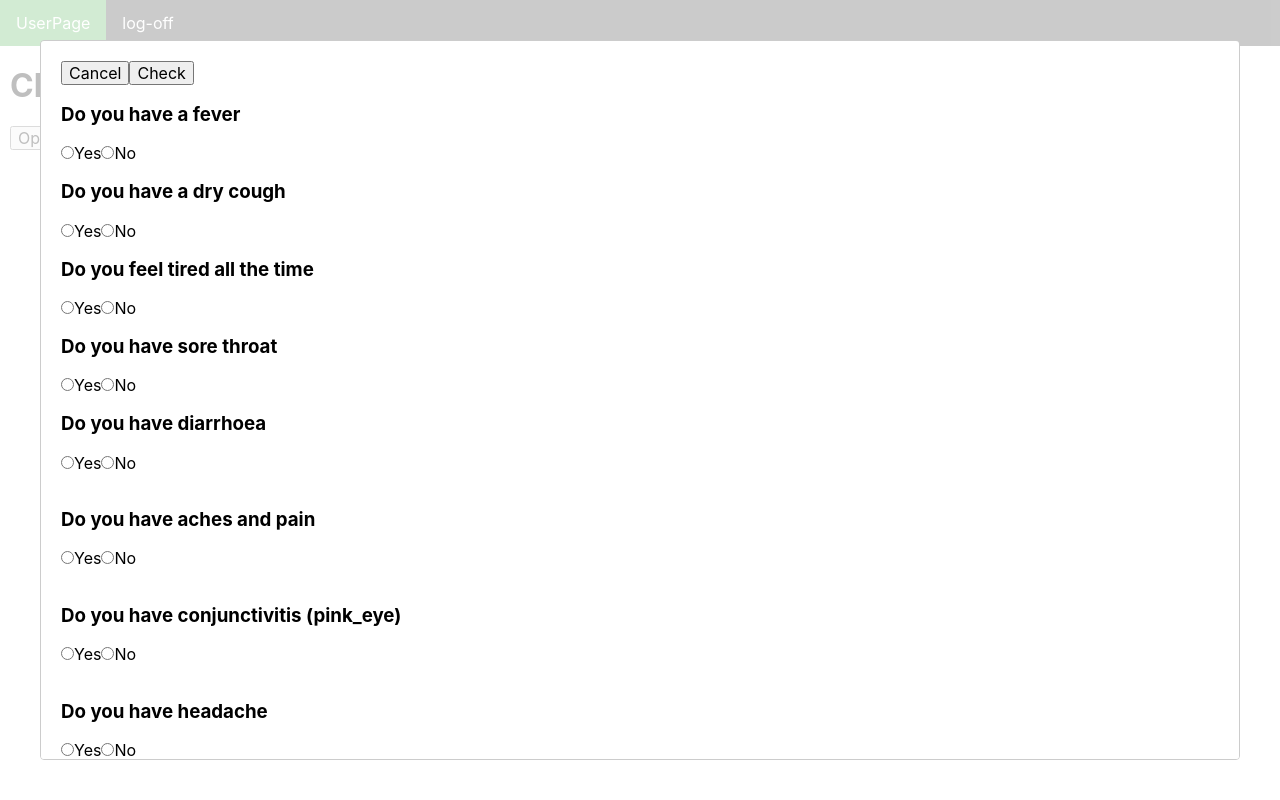
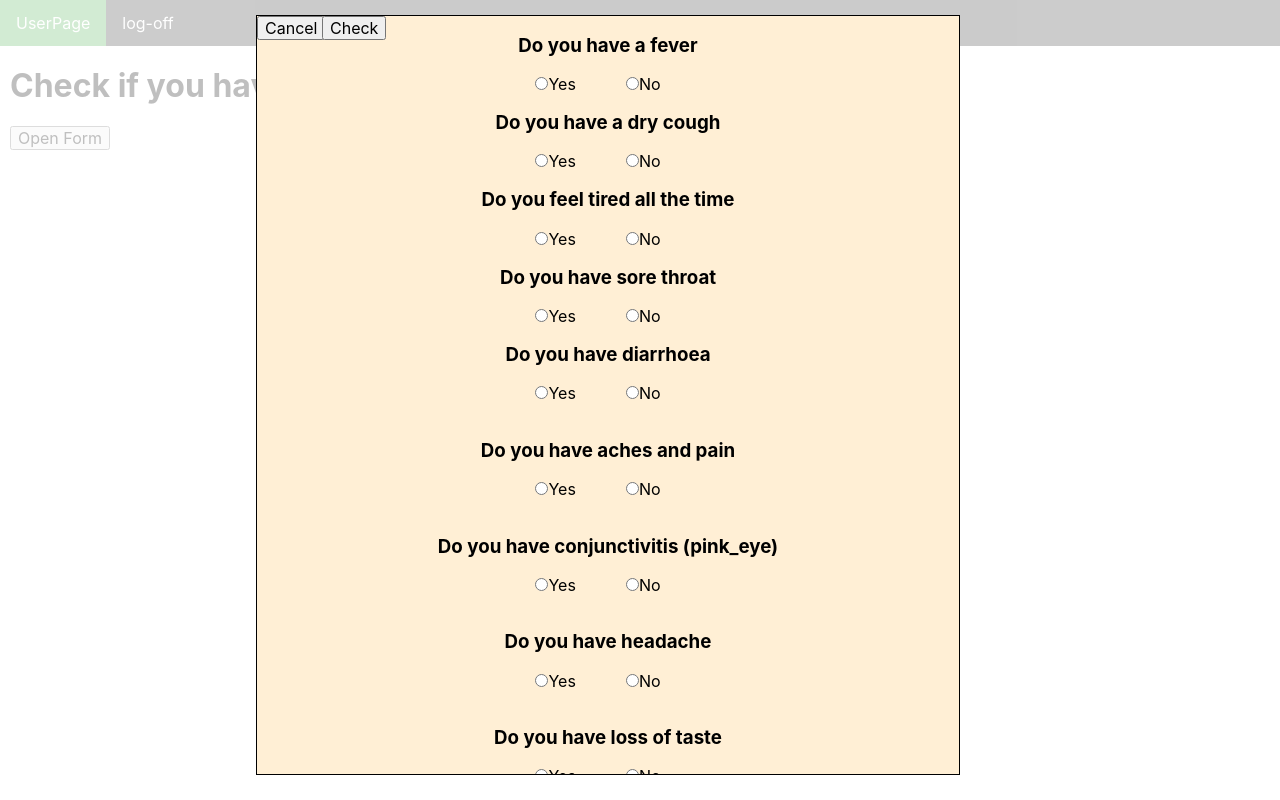
Before and after one commit to reubenwasser/cmpt470-project, a React (Create React App) app in the folder frontend/: page /UserPage in a window 1280 px wide. Both pictures are taken after a click on the button "Open Form". Built offline with nearby package versions, Linux system fonts and the light colour scheme.

Commit message:
diag form css

```diff
--- a/frontend/src/Components/UnauthMain/UnauthMain.js
+++ b/frontend/src/Components/UnauthMain/UnauthMain.js
@@ -15,10 +15,6 @@ class UnauthMain extends Component {
 			</div>
 
 
-
-
-
-
 		)
 	}
 }
--- a/frontend/src/Components/UserPage/UserPage.css
+++ b/frontend/src/Components/UserPage/UserPage.css
@@ -30,3 +30,34 @@ li a:hover:not(.active) {
   margin-left: 10px;
 
 }
+.Modal {
+  overflow-y: auto;
+  margin-left: 20%;
+  margin-top: 15px;
+  width: 55%;
+  max-height: 95vh;
+  border: 1px solid black;
+  background-color: papayawhip;
+}
+.input_label {
+  text-align: center;
+
+}
+.input_yes {
+
+  margin-left: -20px;
+}
+.input_no {
+  margin-left: 50px;
+}
+.close_form {
+  text-align: center;
+  position:fixed;
+}
+.check_per {
+  position:fixed;
+  margin-left:65px;
+}
+.show_per {
+  margin-left:15px;
+}
--- a/frontend/src/Components/UserPage/UserPage.js
+++ b/frontend/src/Components/UserPage/UserPage.js
@@ -100,115 +100,113 @@ class UserPage extends React.Component {
 					<button onClick={this.handleOpenModal}>Open Form</button>
 
 			        <ReactModal
-			           isOpen={this.state.showModal}
-			           contentLabel="diag form"
+			        	isOpen={this.state.showModal}
+			        	contentLabel="diag form"
+			        	className = "Modal"
 			        >
-			          <button onClick={this.handleCloseModal}>Cancel</button>
-			          <button onClick={this.SeePercent}>Check</button>
+			        	<button class="close_form" onClick={this.handleCloseModal}>Cancel</button>
+			        	<button class="check_per" onClick={this.SeePercent}>Check</button>
 
-			          <div onChange={this.handleChange}>
-			          	<h3>Do you have a fever</h3>
-						<input type="radio" id="fever_yes" name="fever" value="2"/>
-						<label for="fever_yes">Yes</label>
-						<input type="radio" id="fever_no" name="fever" value="0"/>
-						<label for="fever_no">No</label><br/>
+			        	<div class="input_label" onChange={this.handleChange}>
+				          	<h3>Do you have a fever</h3>
+							<input class="input_yes" type="radio" id="fever_yes" name="fever" value="2"/>
+							<label for="fever_yes">Yes</label>
+							<input class="input_no" type="radio" id="fever_no" name="fever" value="0"/>
+							<label for="fever_no">No</label><br/>
 						</div>
-						<div onChange={this.handleChange}>
+						<div class="input_label" onChange={this.handleChange}>
 							<h3>Do you have a dry cough</h3>
-							<input type="radio" id="cough_yes" name="cough" value="2"/>
+							<input class="input_yes" type="radio" id="cough_yes" name="cough" value="2"/>
 							<label for="cough_yes">Yes</label>
-							<input type="radio" id="cough_no" name="cough" value="0"/>
+							<input class="input_no" type="radio" id="cough_no" name="cough" value="0"/>
 							<label for="cough_no">No</label><br/>
 						</div>
-						<div onChange={this.handleChange}>
+						<div class="input_label" onChange={this.handleChange}>
 							<h3>Do you feel tired all the time</h3>
-							<input type="radio" id="tired_yes" name="tired" value="2"/>
+							<input class="input_yes" type="radio" id="tired_yes" name="tired" value="2"/>
 							<label for="tired_yes">Yes</label>
-							<input type="radio" id="tired_no" name="tired" value="0"/>
+							<input class="input_no" type="radio" id="tired_no" name="tired" value="0"/>
 							<label for="tired_no">No</label><br/>
 						</div>
-						<div onChange={this.handleChange}>
+						<div class="input_label" onChange={this.handleChange}>
 							<h3>Do you have sore throat</h3>
-							<input type="radio" id="sore_yes" name="sore" value="1"/>
+							<input class="input_yes" type="radio" id="sore_yes" name="sore" value="1"/>
 							<label for="sore_yes">Yes</label>
-							<input type="radio" id="sore_no" name="sore" value="0"/>
+							<input class="input_no" type="radio" id="sore_no" name="sore" value="0"/>
 							<label for="sore_no">No</label><br/>
 						</div>
-						<div onChange={this.handleChange}>
+						<div class="input_label" onChange={this.handleChange}>
 							<h3>Do you have diarrhoea</h3>
-							<input type="radio" id="diarrhoea_yes" name="diarrhoea" value="1"/>
+							<input class="input_yes" type="radio" id="diarrhoea_yes" name="diarrhoea" value="1"/>
 							<label for="diarrhoea_yes">Yes</label>
-							<input type="radio" id="diarrhoea_no" name="diarrhoea" value="0"/>
+							<input class="input_no" type="radio" id="diarrhoea_no" name="diarrhoea" value="0"/>
 							<label for="diarrhoea_no">No</label><br/><br/>
 						</div>
-						<div onChange={this.handleChange}>
+						<div class="input_label" onChange={this.handleChange}>
 							<h3>Do you have aches and pain</h3>
-							<input type="radio" id="aches_yes" name="aches" value="1"/>
+							<input class="input_yes" type="radio" id="aches_yes" name="aches" value="1"/>
 							<label for="aches_yes">Yes</label>
-							<input type="radio" id="aches_no" name="aches" value="0"/>
+							<input class="input_no" type="radio" id="aches_no" name="aches" value="0"/>
 							<label for="aches_no">No</label><br/><br/>
 						</div>
-						<div onChange={this.handleChange}>
+						<div class="input_label" onChange={this.handleChange}>
 							<h3>Do you have conjunctivitis (pink_eye)</h3>
-							<input type="radio" id="pink_eye_yes" name="pink_eye" value="1"/>
+							<input class="input_yes" type="radio" id="pink_eye_yes" name="pink_eye" value="1"/>
 							<label for="pink_eye_yes">Yes</label>
-							<input type="radio" id="pink_eye_no" name="pink_eye" value="0"/>
+							<input class="input_no" type="radio" id="pink_eye_no" name="pink_eye" value="0"/>
 							<label for="pink_eye_no">No</label><br/><br/>
 						</div>
-						<div onChange={this.handleChange}>
+						<div class="input_label" onChange={this.handleChange}>
 							<h3>Do you have headache</h3>
-							<input type="radio" id="headache_yes" name="headache" value="1"/>
+							<input class="input_yes" type="radio" id="headache_yes" name="headache" value="1"/>
 							<label for="headache_yes">Yes</label>
-							<input type="radio" id="headache_no" name="headache" value="0"/>
+							<input class="input_no" type="radio" id="headache_no" name="headache" value="0"/>
 							<label for="headache_no">No</label><br/><br/>
 						</div>
-						<div onChange={this.handleChange}>
+						<div class="input_label" onChange={this.handleChange}>
 							<h3>Do you have loss of taste</h3>
-							<input type="radio" id="no_taste_yes" name="no_taste" value="1"/>
+							<input class="input_yes" type="radio" id="no_taste_yes" name="no_taste" value="1"/>
 							<label for="no_taste_yes">Yes</label>
-							<input type="radio" id="no_taste_no" name="no_taste" value="0"/>
+							<input class="input_no" type="radio" id="no_taste_no" name="no_taste" value="0"/>
 							<label for="no_taste_no">No</label><br/><br/>
 						</div>
-						<div onChange={this.handleChange}>
+						<div class="input_label" onChange={this.handleChange}>
 							<h3>Do you have loss of smell</h3>
-							<input type="radio" id="no_smell_yes" name="no_smell" value="1"/>
+							<input class="input_yes" type="radio" id="no_smell_yes" name="no_smell" value="1"/>
 							<label for="no_smell_yes">Yes</label>
-							<input type="radio" id="no_smell_no" name="no_smell" value="0"/>
+							<input class="input_no" type="radio" id="no_smell_no" name="no_smell" value="0"/>
 							<label for="no_smell_no">No</label><br/><br/>
 						</div>
-						<div onChange={this.handleChange}>
+						<div class="input_label" onChange={this.handleChange}>
 							<h3>Do you have a rash on skin, or discolouration of fingers or toes</h3>
-							<input type="radio" id="rash_yes" name="rash" value="1"/>
+							<input class="input_yes" type="radio" id="rash_yes" name="rash" value="1"/>
 							<label for="rash_yes">Yes</label>
-							<input type="radio" id="no_smell_no" name="rash" value="0"/>
+							<input class="input_no" type="radio" id="no_smell_no" name="rash" value="0"/>
 							<label for="rash_no">No</label><br/><br/>
 						</div>
-						<div onChange={this.handleChange}>
+						<div class="input_label" onChange={this.handleChange}>
 							<h3>Do you have a difficulty in breathing or shortness of breath</h3>
-							<input type="radio" id="breathing_yes" name="breathing" value="3"/>
+							<input class="input_yes" type="radio" id="breathing_yes" name="breathing" value="3"/>
 							<label for="breathing_yes">Yes</label>
-							<input type="radio" id="breathing_no" name="breathing" value="0"/>
+							<input class="input_no" type="radio" id="breathing_no" name="breathing" value="0"/>
 							<label for="breathing_no">No</label><br/><br/>
 						</div>
-						<div onChange={this.handleChange}>
+						<div class="input_label" onChange={this.handleChange}>
 							<h3>Do you have a chest pain or pressure</h3>
-							<input type="radio" id="chest_pain_yes" name="chest_pain" value="3"/>
+							<input class="input_yes" type="radio" id="chest_pain_yes" name="chest_pain" value="3"/>
 							<label for="chest_pain_yes">Yes</label>
-							<input type="radio" id="breathing_no" name="chest_pain" value="0"/>
+							<input class="input_no" type="radio" id="breathing_no" name="chest_pain" value="0"/>
 							<label for="chest_pain_no">No</label><br/><br/>
 						</div>
-						<div onChange={this.handleChange}>
+						<div class="input_label" onChange={this.handleChange}>
 							<h3>Do you have a loss of speech or movement</h3>
-							<input type="radio" id="movement_yes" name="movement" value="3"/>
+							<input class="input_yes" type="radio" id="movement_yes" name="movement" value="3"/>
 							<label for="movement_yes">Yes</label>
-							<input type="radio" id="movement_no" name="movement" value="0"/>
+							<input class="input_no" type="radio" id="movement_no" name="movement" value="0"/>
 							<label for="movement_no">No</label><br/><br/>
 						</div>
-						<button onClick={this.handleCloseModal}>Cancel</button>
-			          	<button onClick={this.SeePercent}>Check</button>
 
-
-						<h2>The percentage of you having COVID-19 is {this.state.total}</h2>
+						<h2 class="show_per">The percentage of you having COVID-19 is {this.state.total}</h2>
 
 
 			        </ReactModal>
```
